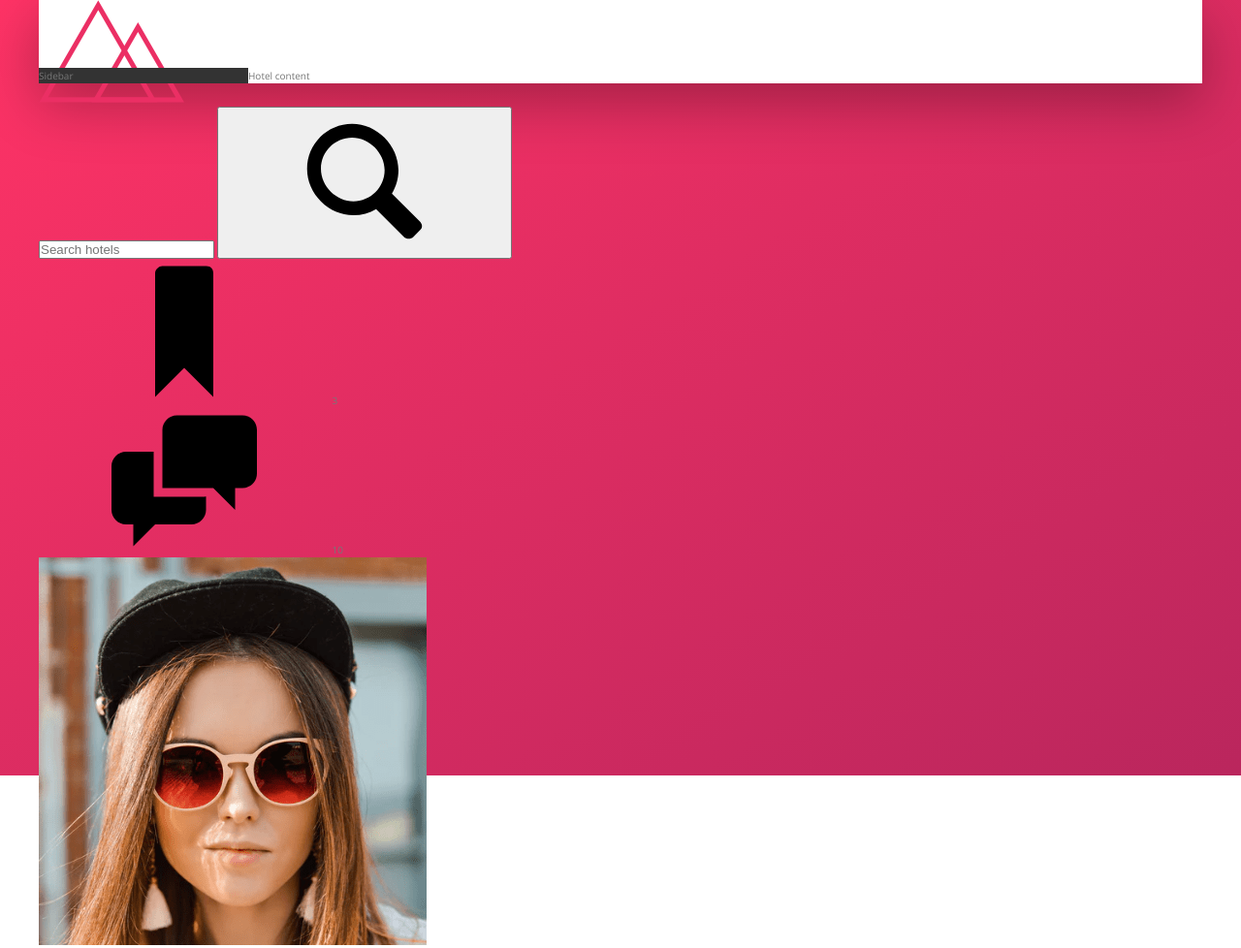
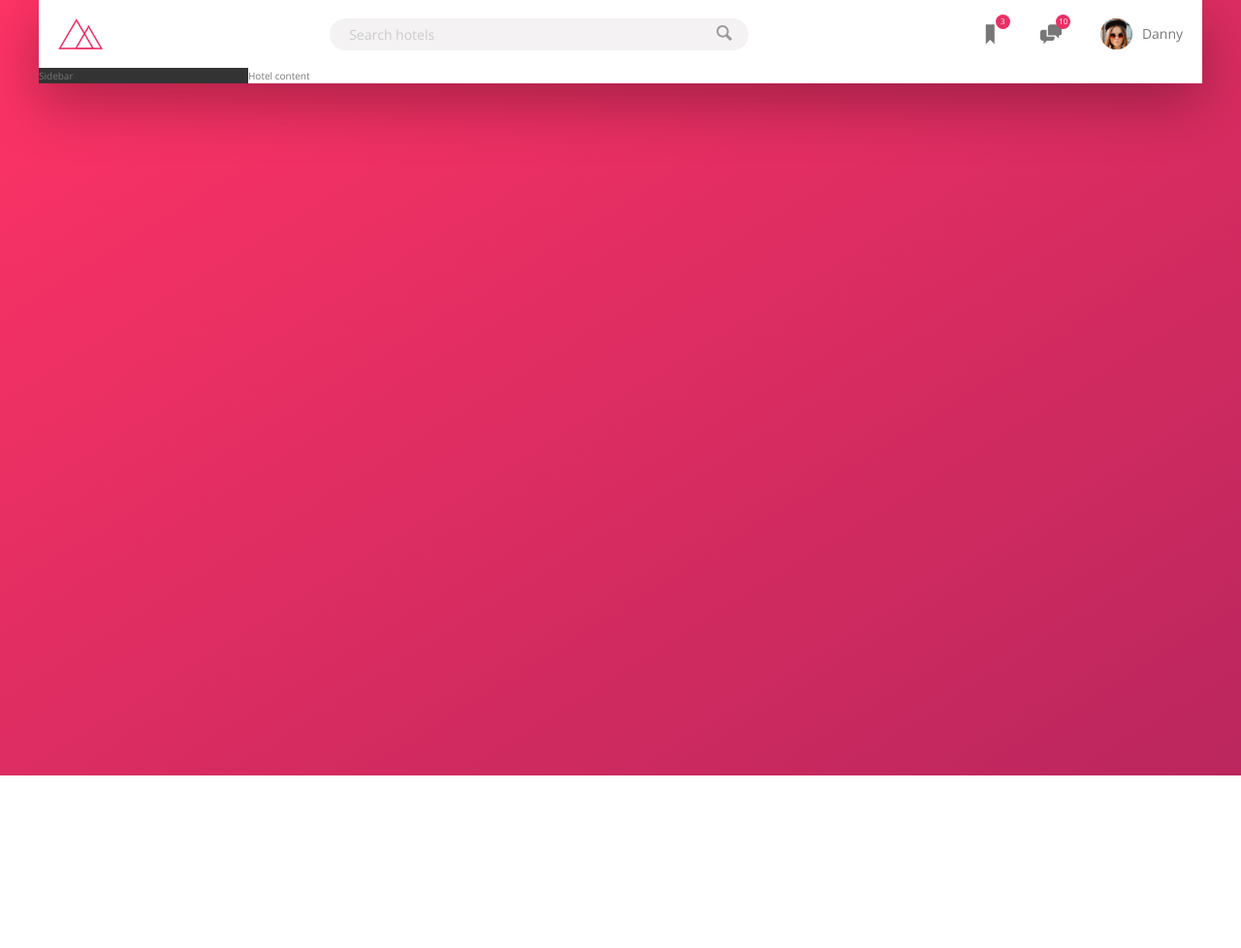
Before and after one commit to danidz96/trillo, a website: page index.html in a window 1280 px wide. Shown: the whole page at 97% size. After the commit the page ends 800 px from the top, so only its background shows below. Drawn offline with nearby package versions, Linux system fonts and the light colour scheme.

Commit message:
add styles to header

```diff
--- a/index.html
+++ b/index.html
@@ -37,6 +37,7 @@
                     </div>
                     <div class="user-nav__user">
                         <img src="img/user.png" alt="User photo" class="user-nav__user-photo">
+                        <span class="user-nav__user-name">Danny</span>
                     </div>
                 </nav>
             </header>
--- a/sass/_components.scss
+++ b/sass/_components.scss
@@ -0,0 +1,111 @@
+// Logo
+.logo {
+	height: 3.25rem;
+	margin-left: 2rem;
+}
+
+// Search
+.search {
+	flex: 0 0 40%;
+	display: flex;
+	align-items: center;
+	justify-content: center;
+
+	&__input {
+		font-family: inherit;
+		font-size: inherit;
+		color: inherit;
+		background-color: var(--color-grey-light-2);
+		padding: .7rem 2rem;
+		border: none;
+		border-radius: 10rem;
+		width: 90%;
+		margin-right: -3.5rem;
+		transition: all .2s;
+
+		&:focus {
+			outline: none;
+			width: 100%;
+			background-color: var(--color-grey-light-3);
+		}
+
+		&::-webkit-input-placeholder {
+			font-weight: 100;
+			color: var(--color-grey-light-4);
+		}
+	}
+
+	&__input:focus + &__button {
+		background-color: var(--color-grey-light-3);
+	}
+
+	&__button {
+		border: none;
+		background-color: var(--color-grey-light-2);
+
+		&:focus {
+			outline: none;
+		}
+
+		&:active {
+			transform: translateY(2px);
+		}
+	}
+
+	&__icon {
+		height: 2rem;
+		width: 2rem;
+		fill: var(--color-grey-dark-3);
+	}
+}
+
+// User nav
+.user-nav {
+	display: flex;
+	align-items: center;
+	align-self: stretch;
+
+	& > * {
+		cursor: pointer;
+		padding: 0 2rem;
+		height: 100%;
+		display: flex;
+		align-items: center;
+
+		&:hover {
+			background-color: var(--color-grey-light-2);
+		}
+	}
+
+	&__icon-box {
+		position: relative;
+	}
+
+	&__icon {
+		height: 2.25rem;
+		width: 2.25rem;
+		fill: var(--color-grey-dark-2);
+	}
+
+	&__notification {
+		font-size: .8rem;
+		height: 1.5rem;
+		width: 1.5rem;
+		border-radius: 50%;
+		background-color: var(--color-primary);
+		position: absolute;
+		color: #fff;
+		top: 1.5rem;
+		right: 1.1rem;
+
+		display: flex;
+		justify-content: center;
+		align-items: center;
+	}
+
+	&__user-photo {
+		height: 3.25rem;
+		border-radius: 50%;
+		margin-right: 1rem;
+	}
+}
--- a/sass/_layout.scss
+++ b/sass/_layout.scss
@@ -6,9 +6,13 @@
 }
 
 .header {
+	font-size: 1.4rem;
 	height: 7rem;
 	background-color: #fff;
 	border-bottom: var(--color-grey-light-2);
+	display: flex;
+	justify-content: space-between;
+	align-items: center;
 }
 
 .content {
```
Also changed, not shown: css/style.css, sass/main.scss (line endings or trailing spaces).
